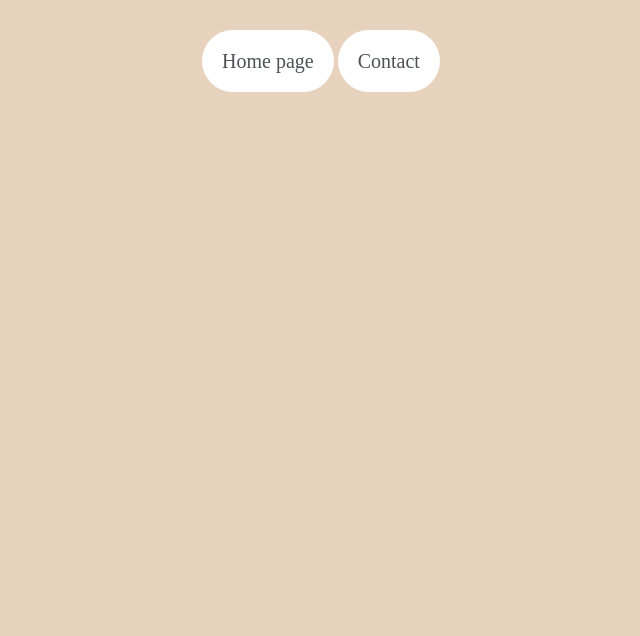
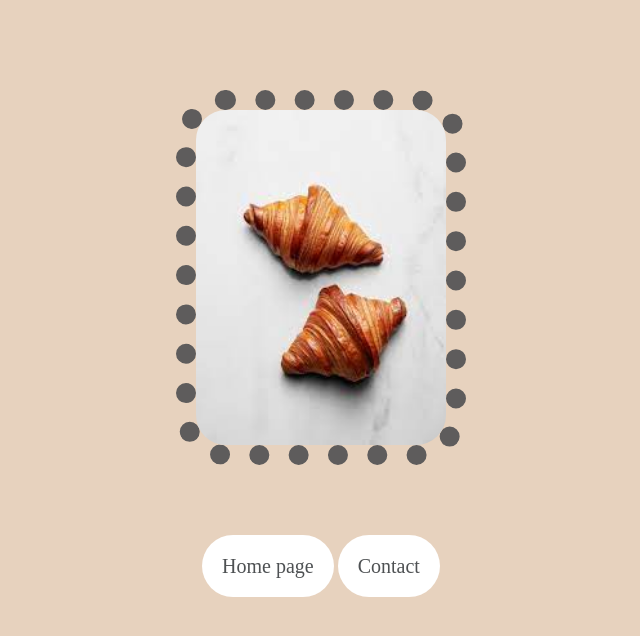
Before and after one commit to FTTM-M/Croissant, a plain HTML site: page photo.html in a window 1280 px wide. Shown: the whole page, without its empty margins (319-959 px from the left). Drawn offline with Linux system fonts and the light colour scheme.

Commit message:
style photo

```diff
--- a/photo.html
+++ b/photo.html
@@ -8,7 +8,8 @@
     <link rel="stylesheet" href="/src/style.css" />
   </head>
   <body>
-    <div class="links">
+    <div class="photo"><img src="/image/photo.png" alt="" width="250" /></div>
+    <div class="link">
       <a href="/index.html">Home page</a>
       <a href="/contact.html">Contact</a>
     </div>
--- a/src/style.css
+++ b/src/style.css
@@ -28,3 +28,17 @@ a {
 .links {
   text-align: center;
 }
+img {
+  display: block;
+  margin: 0 auto;
+  border-radius: 50px;
+  border: 20px dotted rgb(94, 92, 92);
+}
+.link {
+  margin: 90px;
+  text-align: center;
+}
+.photo {
+  display: block;
+  margin: 90px 0px;
+}
```
Also changed, not shown: image/photo.png (added).
